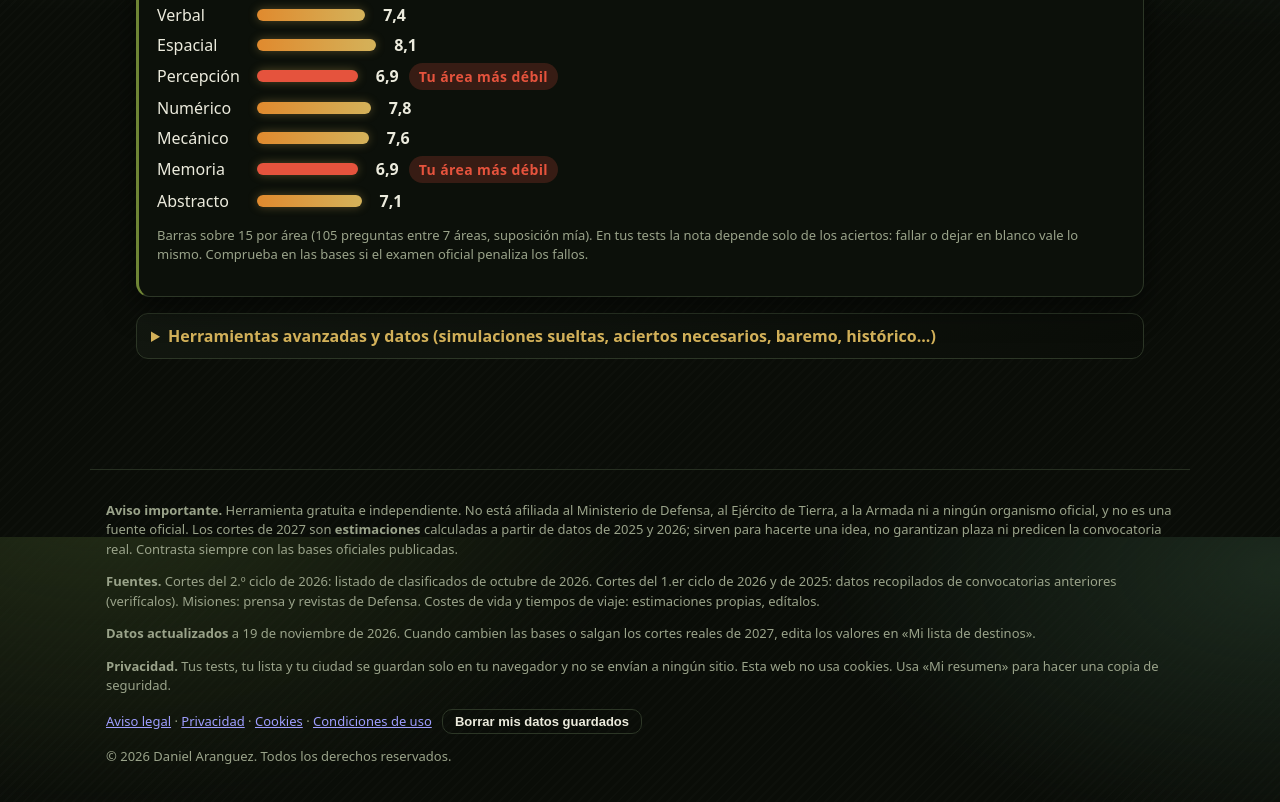
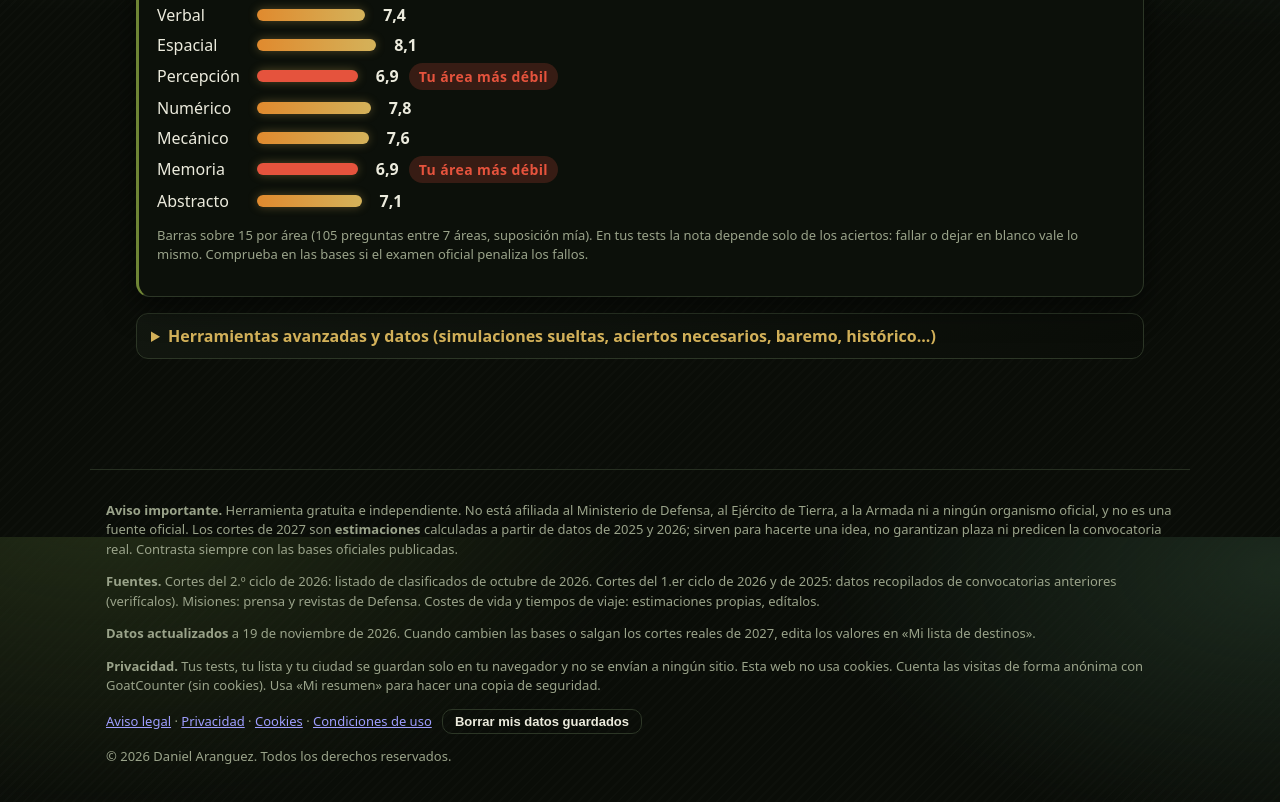
Before and after one commit to Dani8646/simulador-tropa-marineria, a plain HTML site: page index.html in a window 1280 px wide. Shown: the part 8263-9065 px from the top of the page. Drawn offline with Linux system fonts and the light colour scheme.

Commit message:
Activar contador de visitas GoatCounter
Co-Authored-By: Claude Sonnet 5.5 <noreply@anthropic.com>
Claude-Session: https://claude.ai/code/session_01CwqAGJEd38nzv7UCTmj17J

```diff
--- a/index.html
+++ b/index.html
@@ -433,7 +433,7 @@ button:not(.sec){background:linear-gradient(95deg,var(--olive2),var(--olive));co
 const CONFIG={
  titular:"Daniel Aranguez",
  email:"danoaranguez@gmail.com",
- goatcounter:""   /* tu código de GoatCounter, por ejemplo "simuladortropa"; déjalo vacío si no quieres contador */
+ goatcounter:"dani8646"   /* tu código de GoatCounter, por ejemplo "simuladortropa"; déjalo vacío si no quieres contador */
 };
 
 const D=[
```
